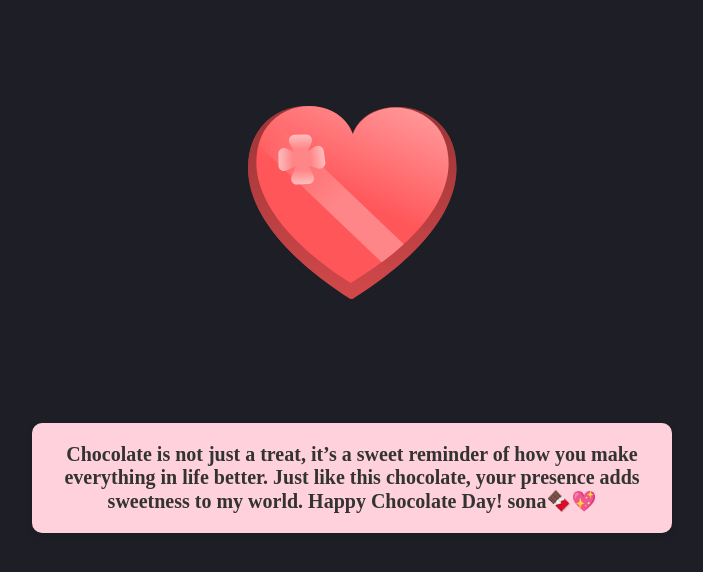
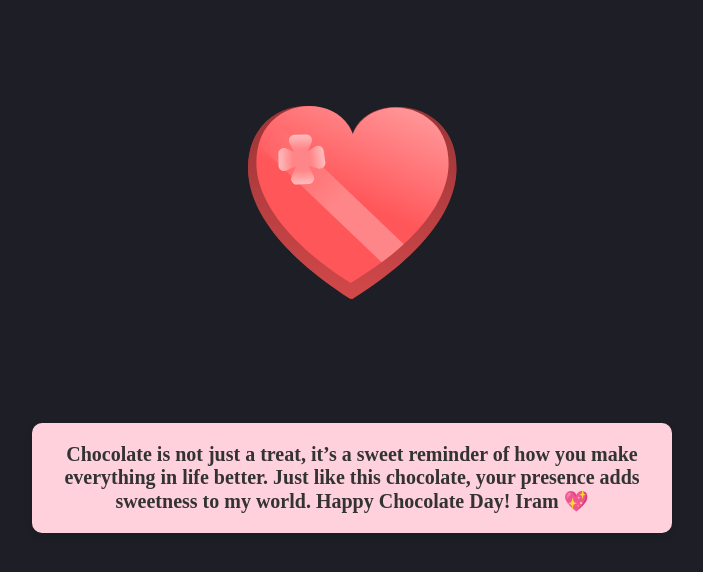
Before and after one commit to its-0faraz/Iram, a plain HTML site: page new1.html in a window 1280 px wide. Shown: the part 130-702 px from the top of the page, without its empty margins (288-991 px from the left). Drawn offline with Linux system fonts and the light colour scheme.

Commit message:
Update new1.html

```diff
--- a/new1.html
+++ b/new1.html
@@ -3,7 +3,7 @@
 <head>
     <meta charset="UTF-8">
     <meta name="viewport" content="width=device-width, initial-scale=1.0">
-    <title>Chocolate Day By SHOBHIT DEV</title>
+    <title>Chocolate Day By Faraz</title>
     <link rel="stylesheet" href="new2.css">
 </head>
 <body>
@@ -142,7 +142,7 @@
       </svg>
 
       <p>
-        Chocolate is not just a treat, it’s a sweet reminder of how you make everything in life better. Just like this chocolate, your presence adds sweetness to my world. Happy Chocolate Day! sona🍫💖
+        Chocolate is not just a treat, it’s a sweet reminder of how you make everything in life better. Just like this chocolate, your presence adds sweetness to my world. Happy Chocolate Day! Iram 💖
       </p>
 </body>
 </html>
```
